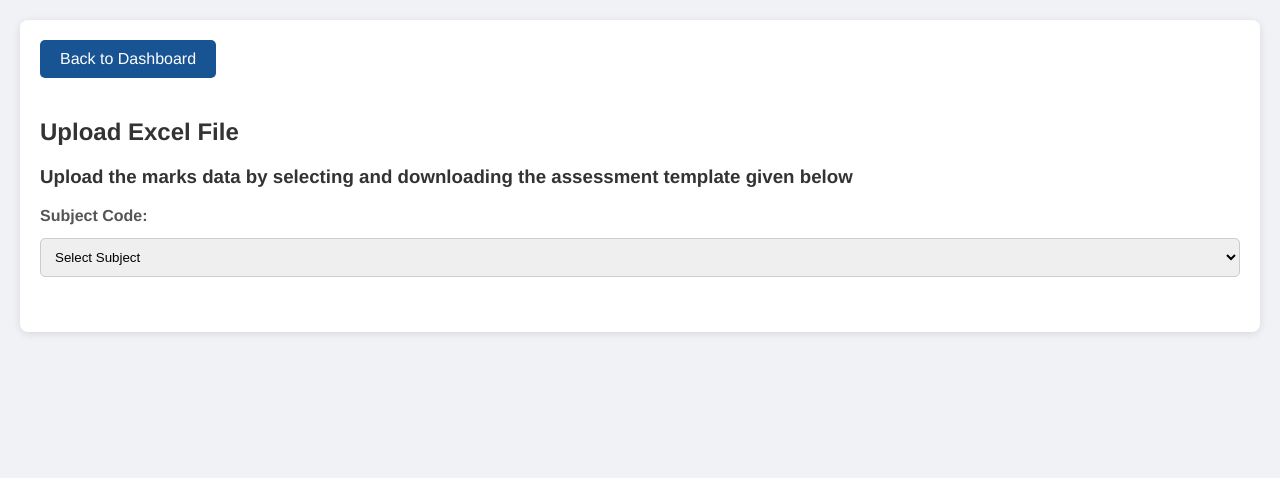
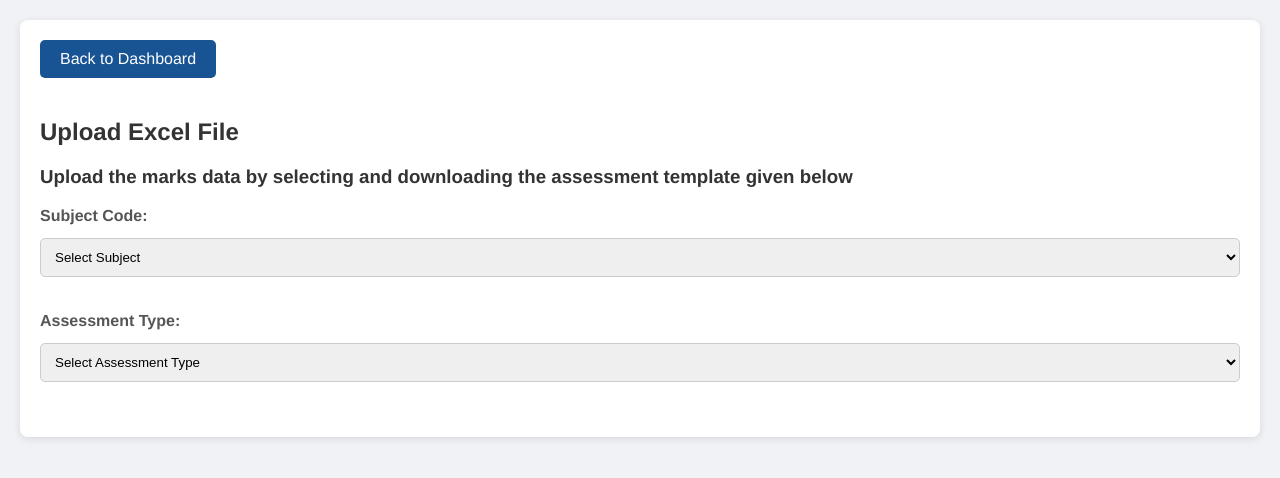
Before and after one commit to sheik-md-ali/co_po_web, a Flask app: page /user/user/upload_excel in a window 1280 px wide. Shown: the top 478 px of the page. Run offline with Flask 3, Linux system fonts and the light colour scheme; the visitor is signed in with stand-in values (Sample User, id 1); data that the repository does not hold is empty.

Commit message:
Update upload_excel.html

```diff
--- a/co_po_web/website/templates/user/upload_excel.html
+++ b/co_po_web/website/templates/user/upload_excel.html
@@ -184,8 +184,8 @@
                 </div>
                 {% endif %}
 
-                <!-- Assessment Type Dropdown (Initially hidden) -->
-                <div id="assessmentTypeDiv" style="display: none;">
+                <!-- Assessment Type Dropdown -->
+                <div id="assessmentTypeDiv">
                     <label for="assessmentType">Assessment Type:</label>
                     <select id="assessmentType" name="assessment_type" onchange="this.form.submit()">
                         <option value="">Select Assessment Type</option>
@@ -215,6 +215,19 @@
                     <p>Max Marks: {{ assessment_details.max_marks }}</p>
                 </div>
                 {% endif %}
+
+                <!-- Semester End Exam and Course Exit Survey Details -->
+                {% if selected_assessment_type == 'semester_end_exam' %}
+                <div id="semesterEndExamDetails">
+                    <h3>Semester End Exam</h3>
+                    <p>Details about the Semester End Exam...</p>
+                </div>
+                {% elif selected_assessment_type == 'course_exit_survey' %}
+                <div id="courseExitSurveyDetails">
+                    <h3>Course Exit Survey</h3>
+                    <p>Details about the Course Exit Survey...</p>
+                </div>
+                {% endif %}
             </form>
 
             <!-- Form for uploading Excel file -->
@@ -239,7 +252,7 @@
         </div>
     </div>
 
-    <!-- JavaScript to show the Assessment Type dropdown after selecting Section -->
+    <!-- JavaScript to handle showing/hiding elements based on selections -->
     <script>
         function handleSectionChange(selectElement) {
             var assessmentTypeDiv = document.getElementById('assessmentTypeDiv');
@@ -251,5 +264,4 @@
         }
     </script>
 </body>
-
 </html>
```
